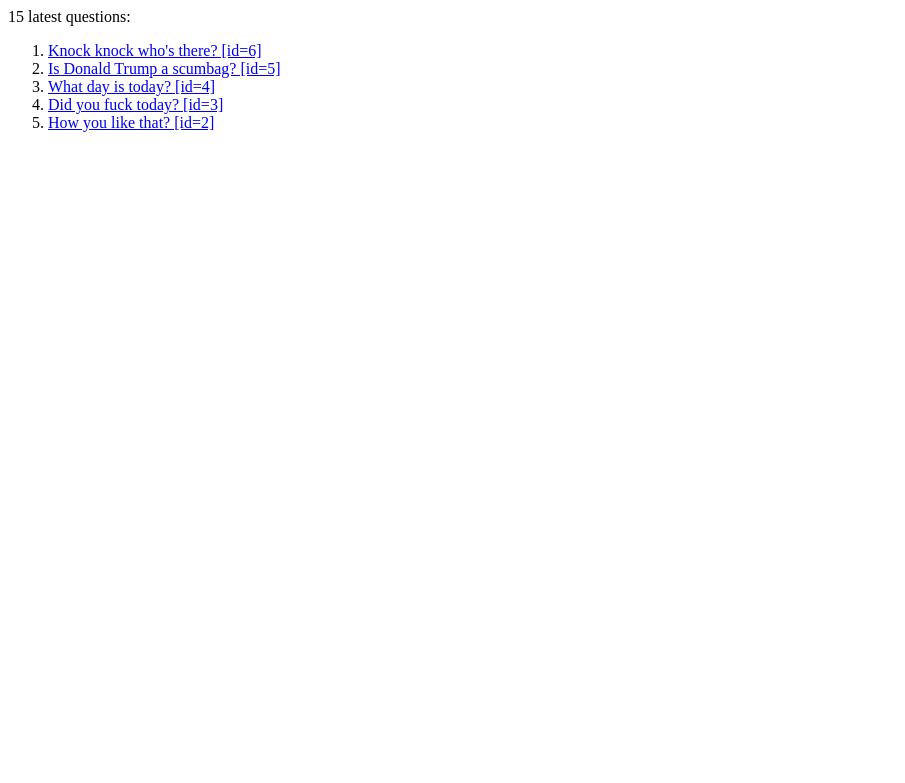
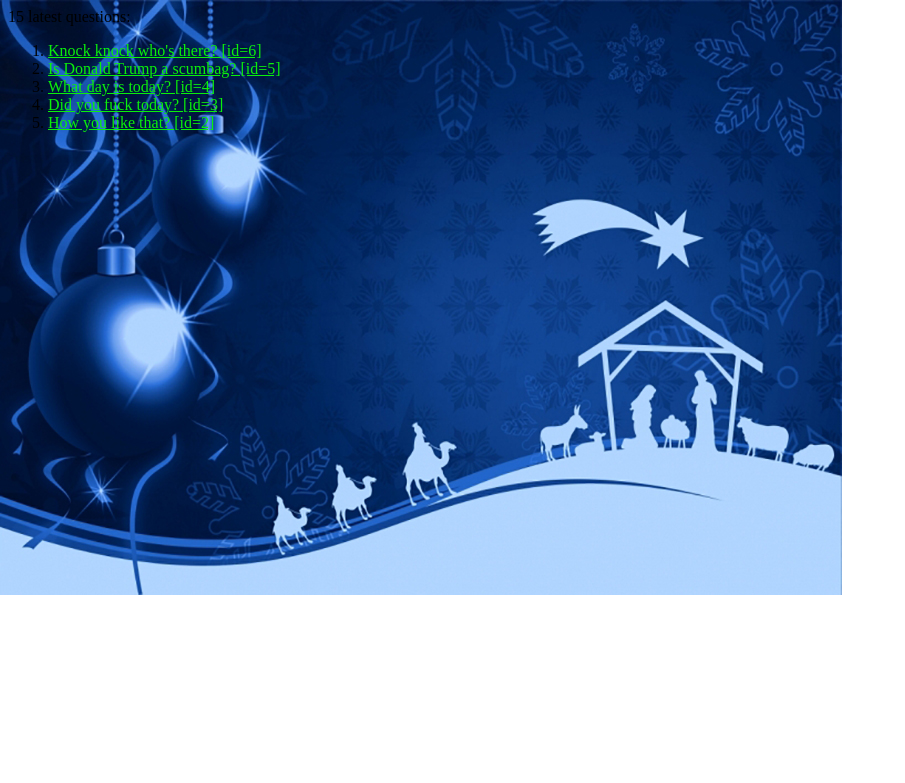
Before and after one commit to vcsh88/mysite, a Django app: page /polls/ in a window 1280 px wide. Shown: the top 783 px of the page, without its empty margins (0-905 px from the left). Run offline with Django 4.2, Linux system fonts and the light colour scheme; data comes from the database, SQL or seed files in the repository.

Commit message:
Static files
CSS, HTML, JS

```diff
--- a/polls/static/polls/style.css
+++ b/polls/static/polls/style.css
@@ -1,3 +1,6 @@
 li a {
-    color: green;
+    color: rgb(11, 240, 11);
 }
+body {
+    background: white url("images/nativity.jpg") no-repeat;
+}
--- a/polls/templates/polls/index.html
+++ b/polls/templates/polls/index.html
@@ -1,3 +1,7 @@
+{% load static %}
+
+<link rel="stylesheet" type="text/css" href="{% static 'polls/style.css' %}">
+
 {% if latest_question_list %}
     <p> 15 latest questions: </p>
     <ol>
```
Also changed, not shown: polls/static/polls/images/nativity.jpg (added).
